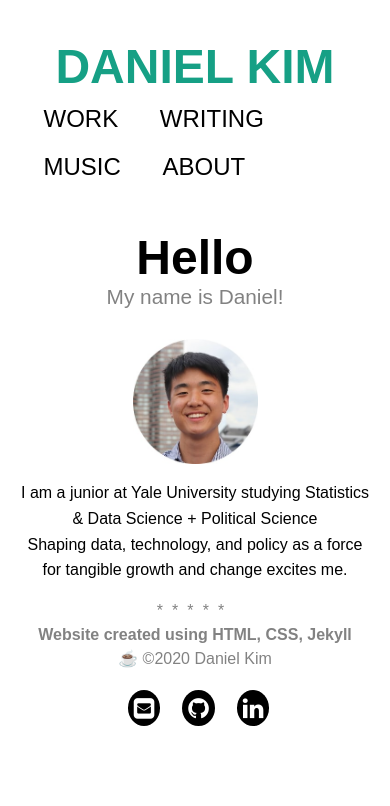
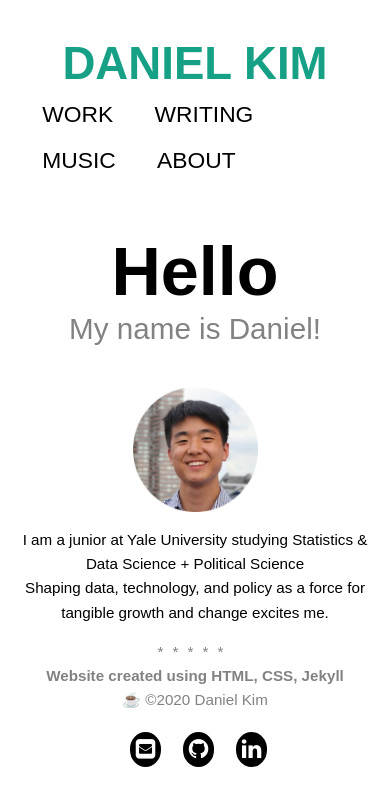
Before and after one commit to danielk56/danielk56.github.io, a Jekyll site: the page built from index.md, in a window 390 px wide. Shown: the top 806 px of the page. Built offline with Jekyll 4.4.1, drawn with Linux system fonts in a browser that asks for light colours.

Commit message:
Update main.css

```diff
--- a/assets/css/main.css
+++ b/assets/css/main.css
@@ -42,6 +42,81 @@ code {
 
 main {
     padding-top: 8em;
+}
+
+h1,
+h2,
+h3,
+h4 {
+    line-height: 1.25em;
+    padding-top: 0.5em;
+    padding-bottom: 0.5em;
+}
+
+h1 {
+    font-weight: 600;
+    font-size: 300%;
+}
+
+h2 {
+    margin-top: 1em;
+}
+
+h4 {
+    font-size: 95%;
+    text-transform: uppercase;
+    margin-top: 1em;
+    margin-bottom: 1em;
+}
+
+@media screen and (max-width: 640px) {
+    body {
+        font-size: 95%;
+    }
+
+    h1 {
+        padding-bottom: 0;
+    }
+
+    .quarter > h4:first-child,
+    .half > h4:first-child {
+        margin-top: 1.5em;
+    }
+}
+
+.caption {
+    font-size: 85%;
+    line-height: 1.5em;
+}
+
+.description {
+    font-size: 95%;
+    line-height: 1.5em;
+}
+
+a.anchor {
+    padding: 0 !important;
+}
+
+.blue {
+    color: var(--color-blue);
+}
+
+.blue-block {
+    color: white;
+    font-weight: bold;
+    background-color: var(--color-blue);
+}
+
+.pink-block {
+    color: white;
+    font-weight: bold;
+    background-color: var(--color-pink);
+}
+
+.small-text {
+    font-size: 70%;
+    display: inline;
 }
 
 
```
